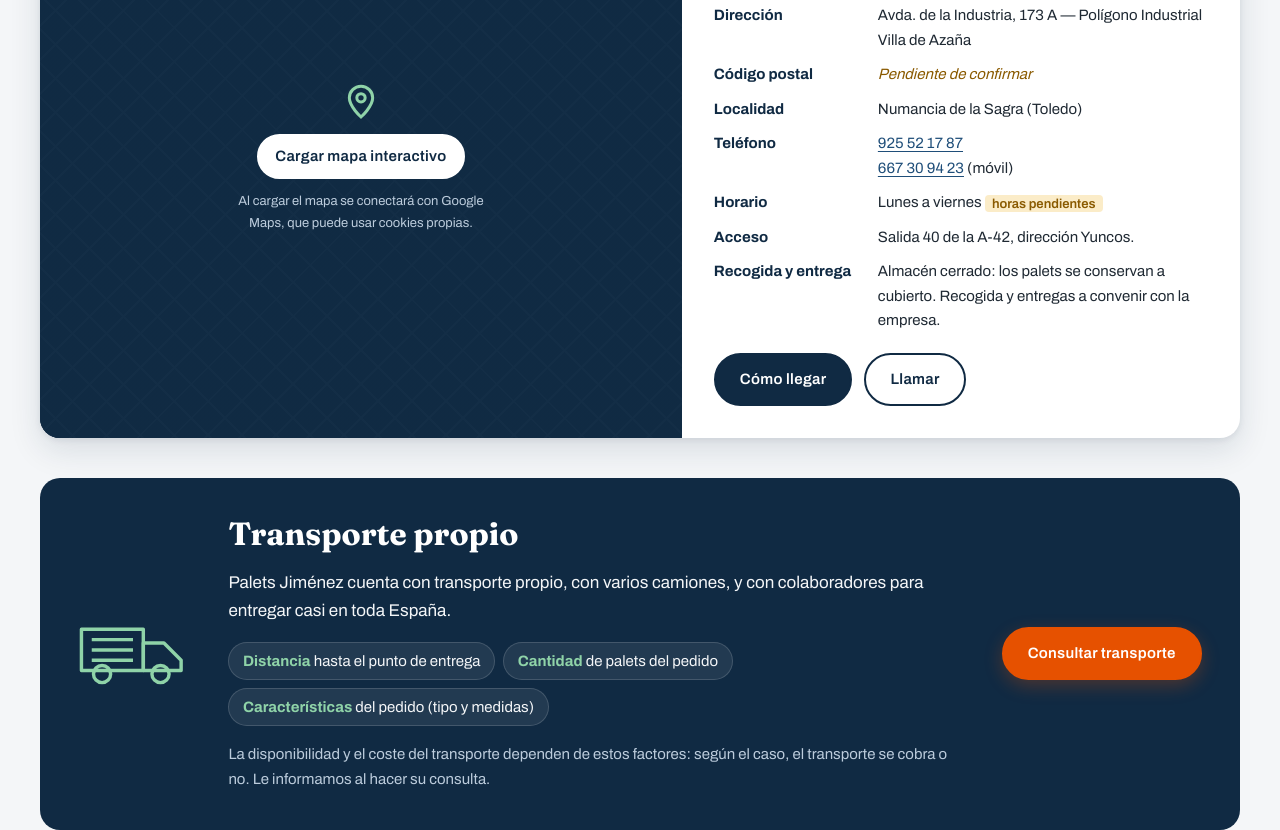
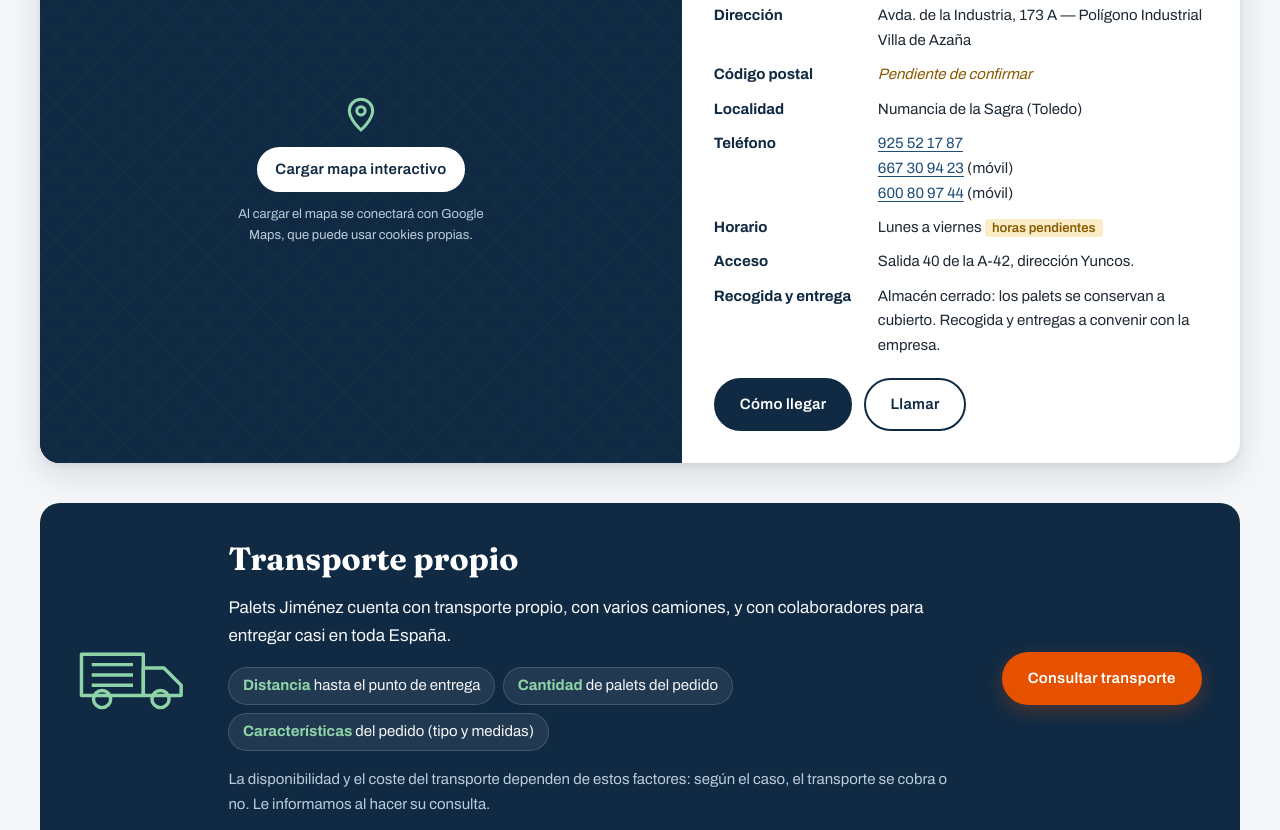
Before and after one commit to Abeth3w3/palets-jimenez-web, a plain HTML site: page index.html in a window 1280 px wide. Shown: the part 10217-11047 px from the top of the page. Drawn offline with Linux system fonts and the light colour scheme.

Commit message:
Añade el móvil 600 80 97 44 (rótulo de la nave)
En contacto, pie de página y ficha de ubicación.

Co-Authored-By: Claude Opus 5.5 <noreply@anthropic.com>

```diff
--- a/js/data/company.js
+++ b/js/data/company.js
@@ -9,6 +9,7 @@ export const company = {
   yearsExperience: 35, // "desde hace más de 35 años"
   phone: '925 52 17 87',
   mobile: '667 30 94 23',
+  mobile2: '600 80 97 44', // segundo móvil, tomado del rótulo de la nave
   // WhatsApp: número con prefijo de país, sin espacios ni "+". Mensaje inicial editable.
   whatsapp: {
     number: '34667309423',
--- a/js/data/locations.js
+++ b/js/data/locations.js
@@ -19,6 +19,7 @@ export const locations = [
     province: 'Toledo',
     phone: '925 52 17 87',
     mobile: '667 30 94 23',
+    mobile2: '600 80 97 44',
     schedule: 'Lunes a viernes', // horas PENDIENTES
     access: 'Salida 40 de la A-42, dirección Yuncos.',
     pickup: 'Almacén cerrado: los palets se conservan a cubierto. Recogida y entregas a convenir con la empresa.',
--- a/js/modules/layout.js
+++ b/js/modules/layout.js
@@ -75,6 +75,7 @@ export function renderLayout() {
           <ul>
             <li><a href="${telHref(company.phone)}">Tel. ${esc(company.phone)}</a></li>
             <li><a href="${telHref(company.mobile)}">Móvil ${esc(company.mobile)}</a></li>
+            ${company.mobile2 ? `<li><a href="${telHref(company.mobile2)}">Móvil ${esc(company.mobile2)}</a></li>` : ""}
             <li><a href="mailto:${esc(company.email)}">${esc(company.email)}</a></li>
             <li>${esc(company.schedule.days)}</li>
           </ul>
--- a/js/modules/locations.js
+++ b/js/modules/locations.js
@@ -10,7 +10,7 @@ const mapsEmbed = (q, zoom) => `https://maps.google.com/maps?q=${encodeURICompon
 const tel = (n) => `<a href="tel:+34${n.replace(/\D/g, '')}">${esc(n)}</a>`;
 
 function cardHTML(l) {
-  const phones = [l.phone && tel(l.phone), l.mobile && `${tel(l.mobile)} (móvil)`].filter(Boolean).join('<br>');
+  const phones = [l.phone && tel(l.phone), l.mobile && `${tel(l.mobile)} (móvil)`, l.mobile2 && `${tel(l.mobile2)} (móvil)`].filter(Boolean).join('<br>');
   return `
   <article class="loc reveal" aria-labelledby="loc-${esc(l.id)}">
     <div class="loc__map" data-map="${esc(l.mapQuery)}" data-zoom="${l.approximate ? 13 : 15}" data-title="${esc(l.name)}">
```
Also changed, not shown: contacto.html (+2 -1 lines).
